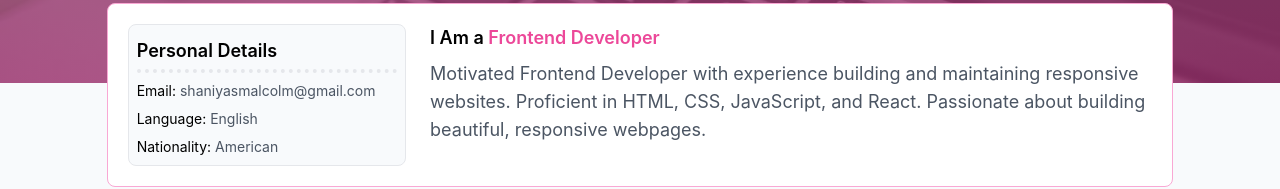
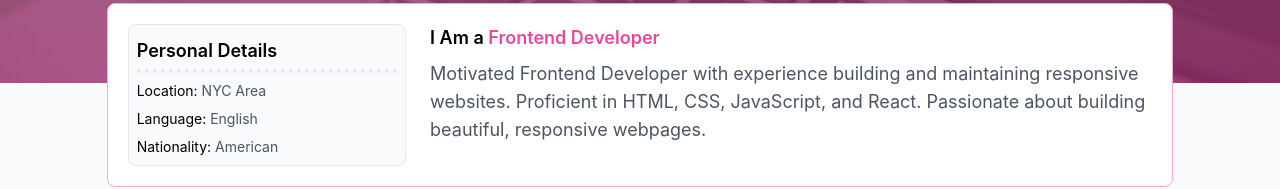
Before and after one commit to MsNiyaJ/portfolio, a React (Create React App) app: page / in a window 1280 px wide. Shown: the part 671-860 px from the top of the page. Built offline with nearby package versions, Linux system fonts and the light colour scheme.

Commit message:
added location to personal details

```diff
--- a/src/PersonalDetails.js
+++ b/src/PersonalDetails.js
@@ -9,8 +9,7 @@ const PersonalDetails = () => {
             <h1 className="text-lg font-semibold">Personal Details</h1>
           </div>
           <p className=" text-sm">
-            Email:{' '}
-            <span className="text-gray-600">shaniyasmalcolm@gmail.com</span>
+            Location: <span className="text-gray-600">NYC Area</span>
           </p>
           <p className=" text-sm">
             Language: <span className="text-gray-600">English</span>
```
